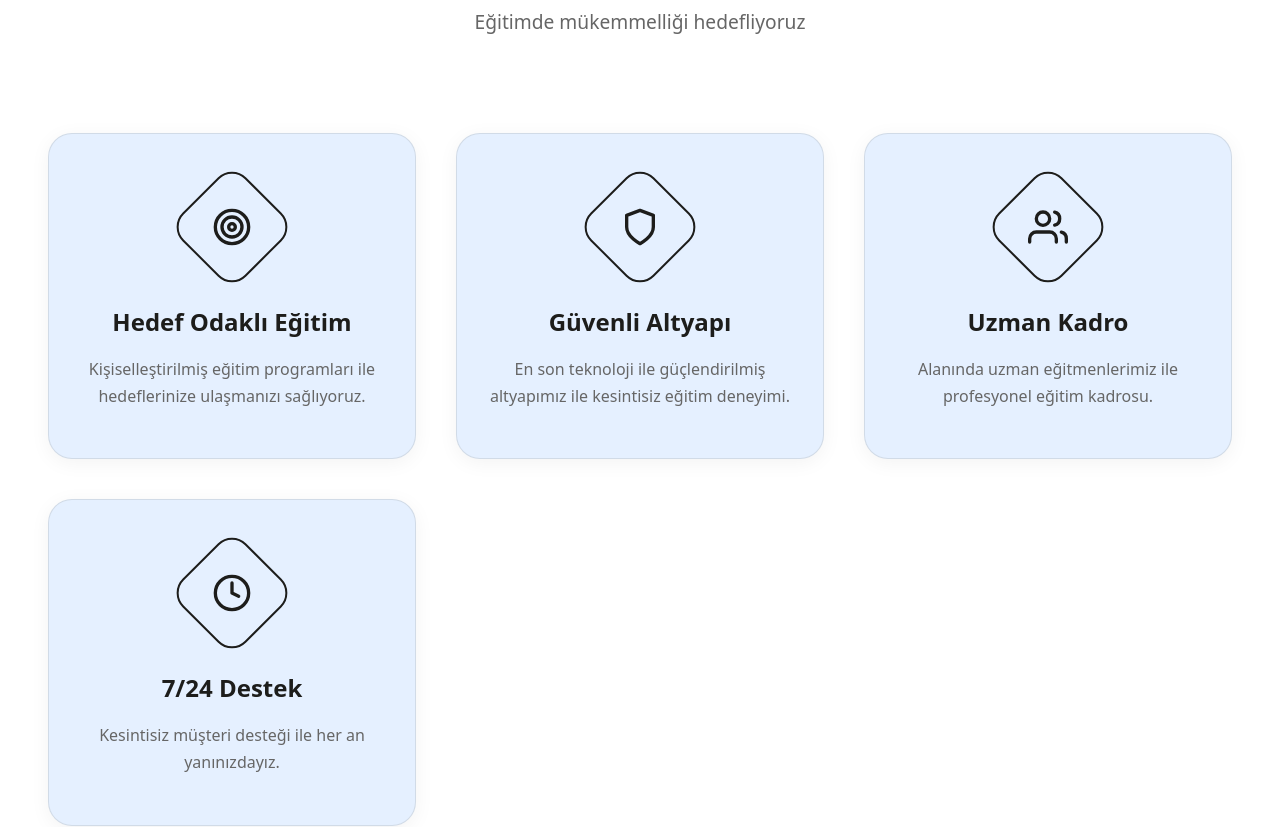
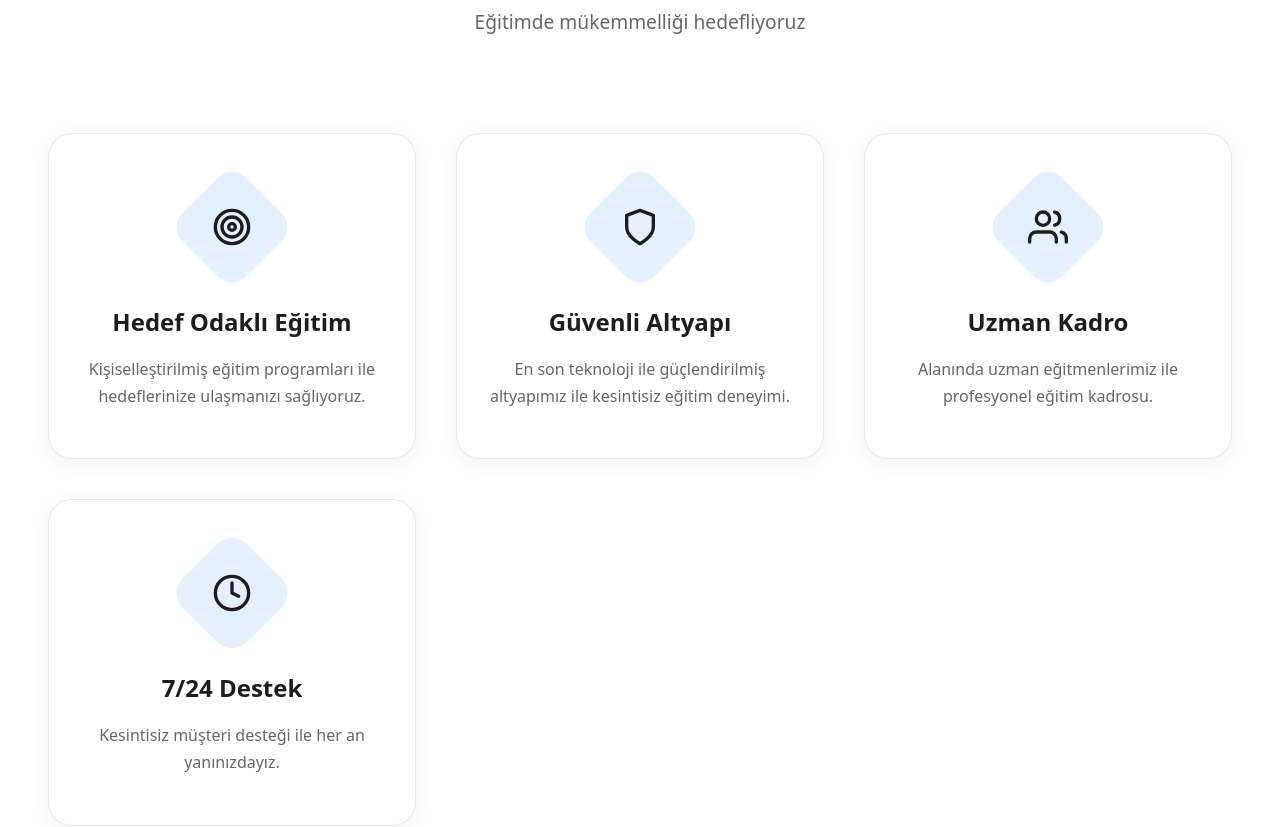
Before and after one commit to alifuatakbas/e-math-frontend, a Next.js app: page / in a window 1280 px wide. Shown: the part 1020-1847 px from the top of the page. Built offline with nearby package versions, Linux system fonts and the light colour scheme.

Commit message:
Features düzeni

```diff
--- a/app/styles/Features.module.css
+++ b/app/styles/Features.module.css
@@ -40,7 +40,7 @@
 }
 
 .card {
-  background: #E5F0FF;
+  background: #FFFFFF;
   border-radius: 24px;
   padding: 3rem 2rem;
   text-align: center;
@@ -54,7 +54,6 @@
   width: 90px;
   height: 90px;
   background: #E5F0FF;
-  border: 2px solid #1D1D1B;
   border-radius: 20px;
   display: flex;
   align-items: center;
@@ -107,12 +106,11 @@
 }
 
 :global(.dark-theme) .card {
-  background: #E5F0FF;
+  background: #FFFFFF;
 }
 
 :global(.dark-theme) .iconWrapper {
   background: #E5F0FF;
-  border-color: #1D1D1B;
 }
 
 :global(.dark-theme) .icon {
```
